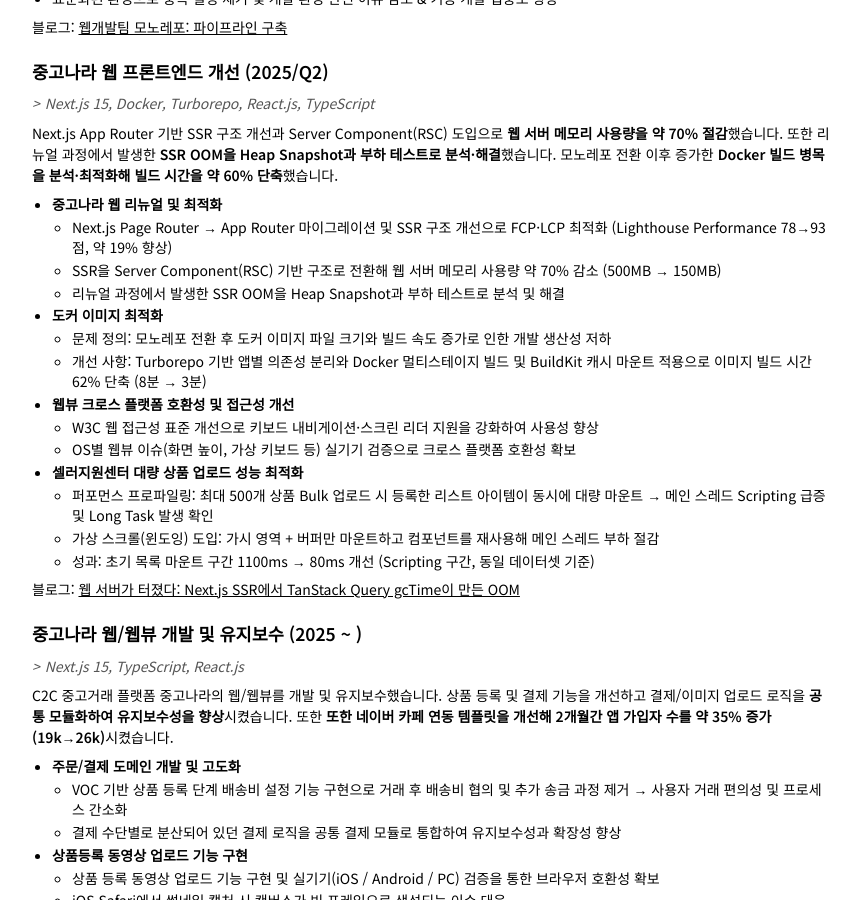
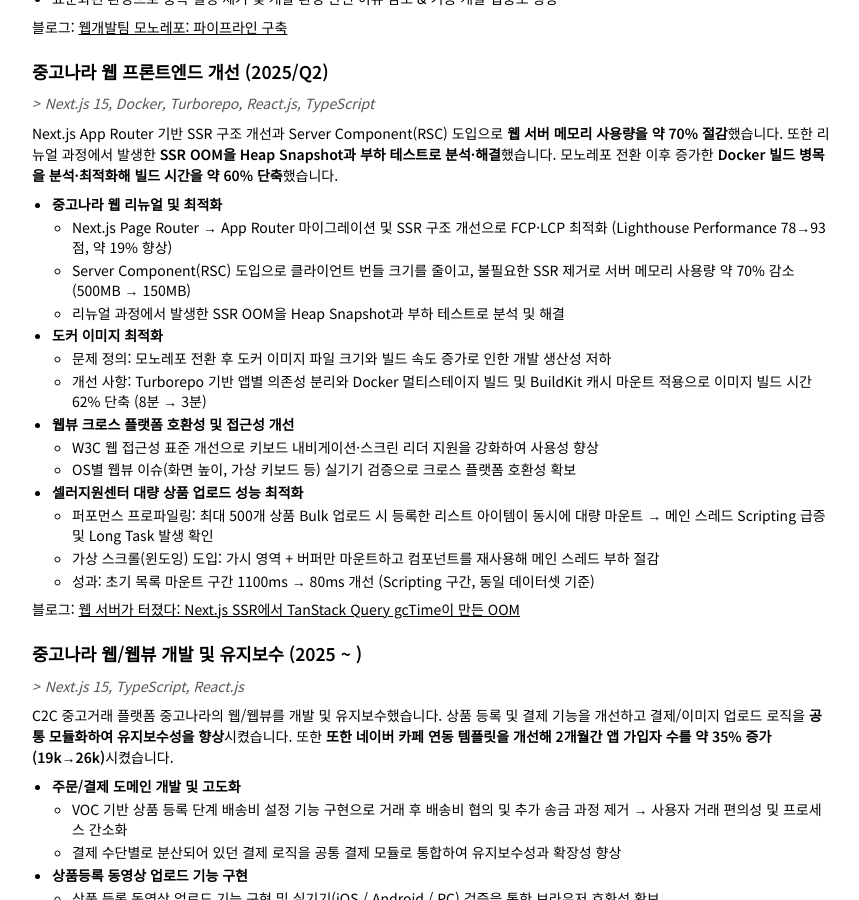
Before and after one commit to ghost-redo/ghost-redo.github.io, a Jekyll site: the page built from resume.md, in a window 1280 px wide and 900 px high, scrolled down 1862 px. Shown: the whole window, without its empty margins (209-1068 px from the left). Built offline with Jekyll 4.4.1, drawn with Linux system fonts in a browser that asks for light colours; some web fonts are replaced.

Commit message:
중고나라 웹 리뉴얼 내용 수정

```diff
--- a/resume.md
+++ b/resume.md
@@ -106,7 +106,7 @@ Next.js App Router 기반 SSR 구조 개선과 Server Component(RSC) 도입으
 
 - **중고나라 웹 리뉴얼 및 최적화**
   - Next.js Page Router → App Router 마이그레이션 및 SSR 구조 개선으로 FCP·LCP 최적화 (Lighthouse Performance 78→93점, 약 19% 향상)
-  - SSR을 Server Component(RSC) 기반 구조로 전환해 웹 서버 메모리 사용량 약 70% 감소 (500MB → 150MB)
+  - Server Component(RSC) 도입으로 클라이언트 번들 크기를 줄이고, 불필요한 SSR 제거로 서버 메모리 사용량 약 70% 감소 (500MB → 150MB)
   - 리뉴얼 과정에서 발생한 SSR OOM을 Heap Snapshot과 부하 테스트로 분석 및 해결
 
 - **도커 이미지 최적화**
```
